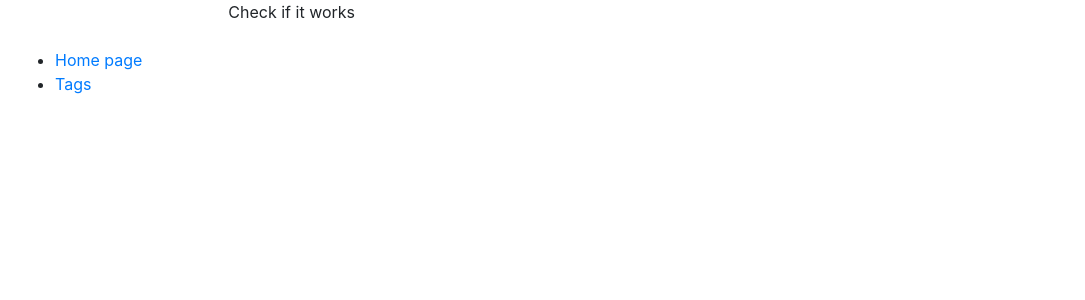
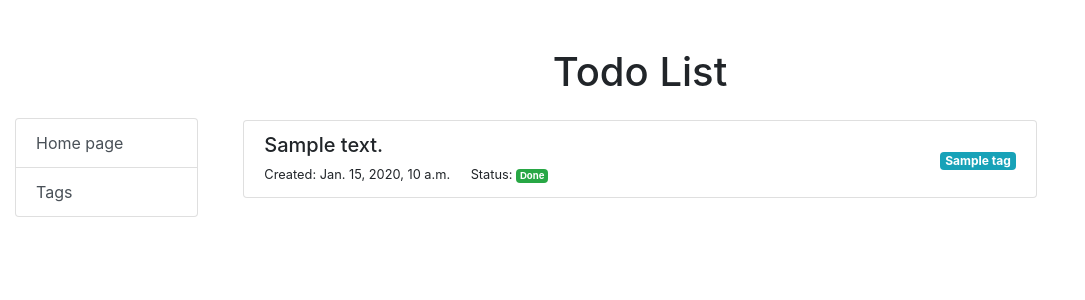
Before and after one commit to mikhailyemets/todo, a Django app: page / in a window 1280 px wide. Shown: the top 300 px of the page, without its empty margins (0-1085 px from the left). Run offline with Django 5.2, Linux system fonts and the light colour scheme; tables that the repository leaves empty hold one stand-in row (values such as "Sample post").

Commit message:
changed index.html so it looks up to requirements

```diff
--- a/static/css/styles.css
+++ b/static/css/styles.css
@@ -0,0 +1,10 @@
+.sidebar{
+    margin-top:70px;
+    li:hover{
+        background-color: lavenderblush;
+    }
+}
+.list-group-item:hover{
+    background-color: #b8e1d2;
+    cursor: pointer;
+}
--- a/templates/_base.html
+++ b/templates/_base.html
@@ -21,7 +21,7 @@
         {% include "includes/sidebar.html" %}
       {% endblock %}
     </div>
-    <div class="col-sm-6 ">
+    <div class="col-sm-8">
 
       {% block content %}
       {% endblock %}
--- a/templates/includes/sidebar.html
+++ b/templates/includes/sidebar.html
@@ -1,4 +1,4 @@
-<ul class="sidebar-nav">
-  <li><a href="{% url "todo:index" %}">Home page</a></li>
-  <li><a href="#">Tags</a></li>
+<ul class="list-group sidebar">
+  <li class="list-group-item"><a href="{% url "todo:index" %}" class="list-group-item-action">Home page</a></li>
+  <li class="list-group-item"><a href="#" class="list-group-item-action">Tags</a></li>
 </ul>
--- a/templates/todo/index.html
+++ b/templates/todo/index.html
@@ -1,4 +1,28 @@
 {% extends '_base.html' %}
 {% block content %}
-  Check if it works
+  <div class="container mt-5">
+    <h1 class="mb-4 text-center">Todo List</h1>
+    <ul class="list-group">
+        {% for task in tasks %}
+        <li class="list-group-item">
+            <div class="d-flex justify-content-between align-items-center">
+                <div class="task-item">
+                    <h5 class="mb-1">{{ task.content }}</h5>
+                    <small>Created: {{ task.created_at }}</small>
+                    <small class="ml-3">Status:
+                        <span class="badge {% if task.is_done %}badge-success{% else %}badge-secondary{% endif %}">
+                            {{ task.is_done|yesno:"Done,Not Done" }}
+                        </span>
+                    </small>
+                </div>
+                <div>
+                    {% for tag in task.tags.all %}
+                    <span class="badge badge-info">{{ tag.name }}</span>
+                    {% endfor %}
+                </div>
+            </div>
+        </li>
+        {% endfor %}
+    </ul>
+  </div>
 {% endblock %}
--- a/todo/views.py
+++ b/todo/views.py
@@ -1,8 +1,11 @@
 from django.http import HttpRequest, HttpResponse
 from django.shortcuts import render
+from .models import Task, Tag
 
 
-def index(request: HttpRequest) -> HttpResponse:
-    """View function for the home page of the site."""
-
-    return render(request, "todo/index.html")
+def index(request):
+    tasks = Task.objects.all().prefetch_related('tags')
+    context = {
+        'tasks': tasks
+    }
+    return render(request, 'todo/index.html', context)
```
